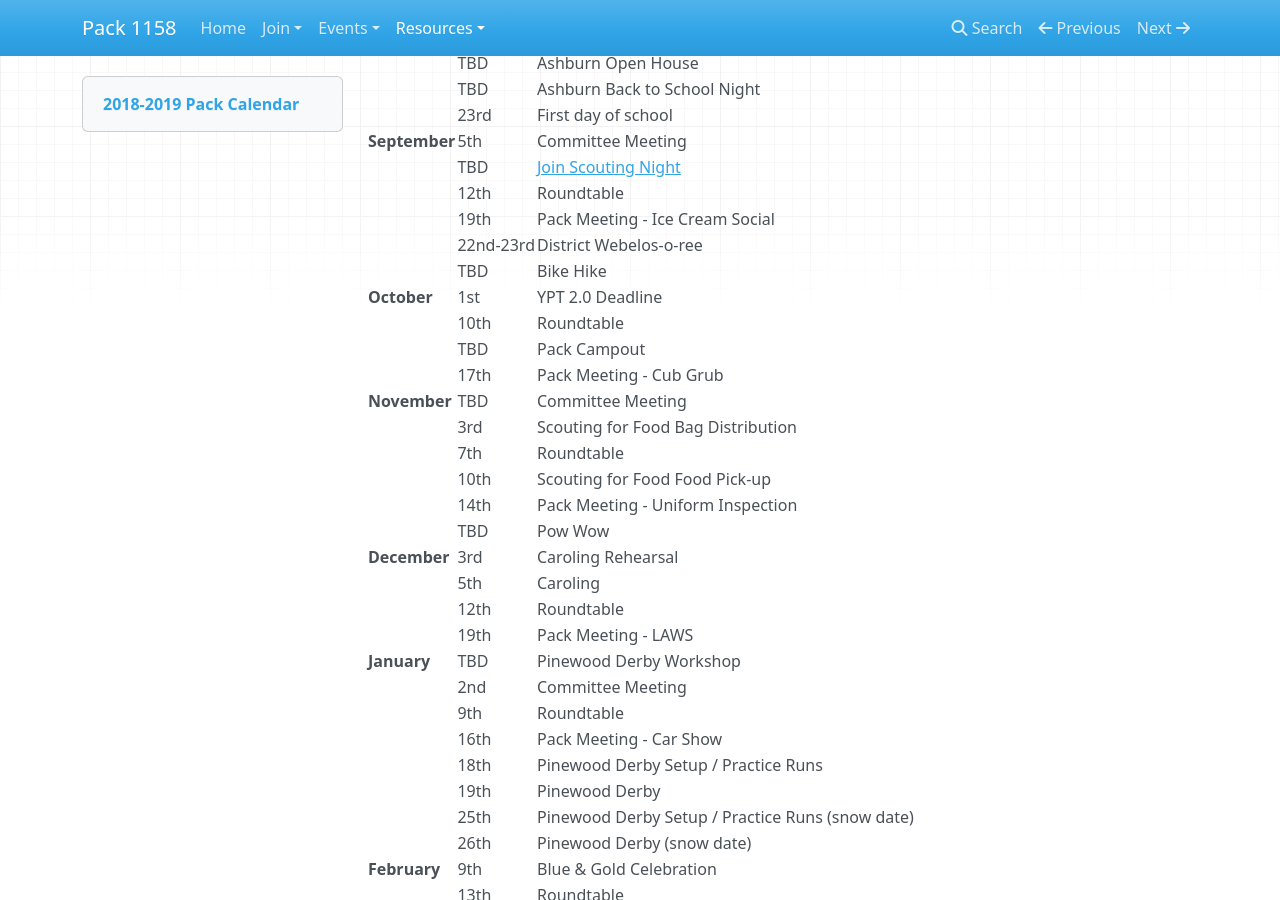
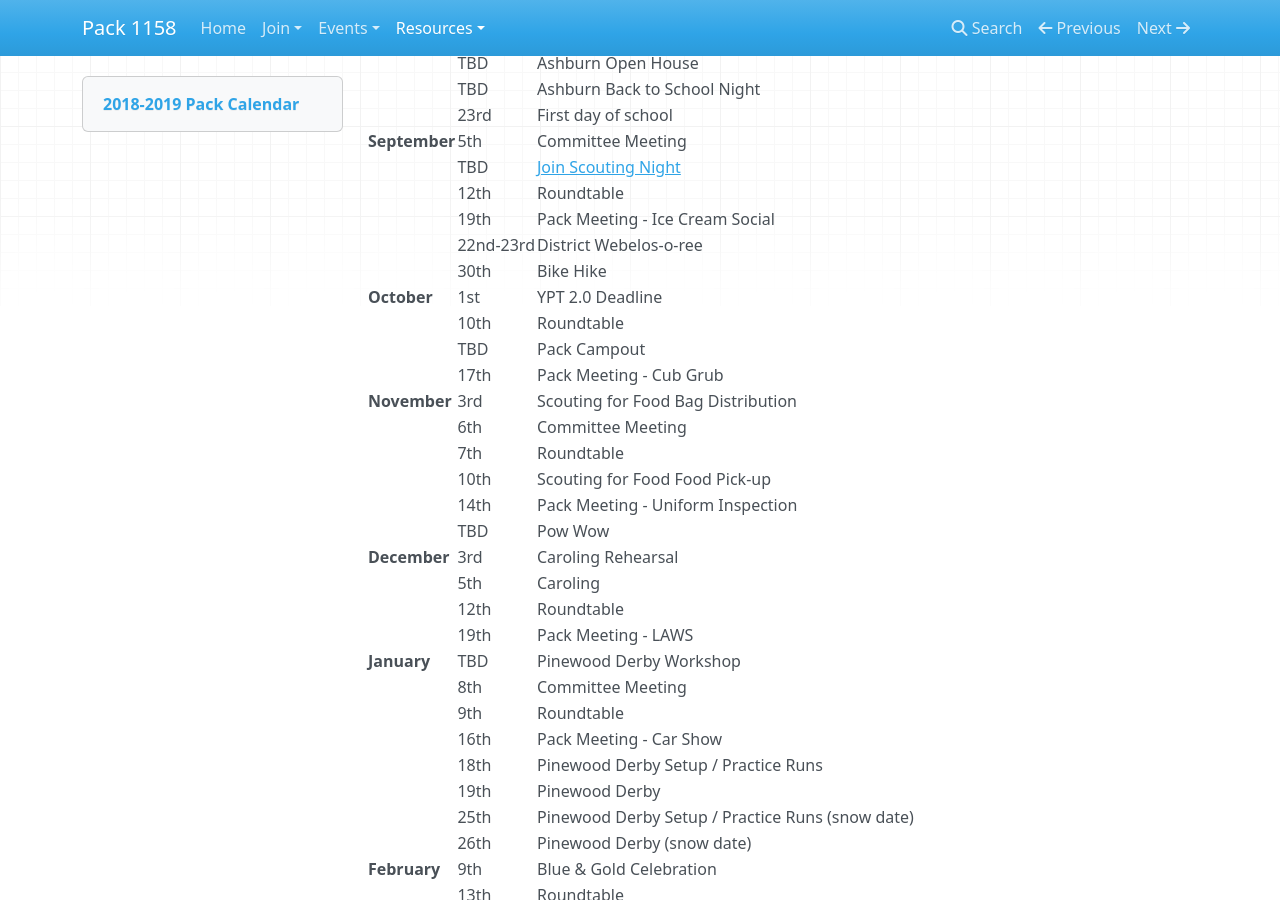
Before and after one commit to pack1158/pack1158.github.io, an MkDocs documentation site: the page built from docs/resources/pack-calendar.md, in a window 1280 px wide and 900 px high, scrolled down 448 px. Built offline with MkDocs 1.6.1, drawn with Linux system fonts in a browser that asks for light colours; nearby versions of some CDN libraries; old or Windows-style settings are respelled for this version of MkDocs.

Commit message:
Update calendar

```diff
--- a/docs/resources/pack-calendar.md
+++ b/docs/resources/pack-calendar.md
@@ -23,13 +23,13 @@
 |  | 12th | Roundtable |
 |  | 19th | Pack Meeting - Ice Cream Social |
 |  | 22nd-23rd | District Webelos-o-ree |
-|  | TBD | Bike Hike |
+|  | 30th | Bike Hike |
 | **October** | 1st | YPT 2.0 Deadline |
 |  | 10th | Roundtable |
 |  | TBD | Pack Campout |
 |  | 17th | Pack Meeting - Cub Grub |
-| **November** | TBD | Committee Meeting |
-|  | 3rd | Scouting for Food Bag Distribution |
+| **November** | 3rd | Scouting for Food Bag Distribution |
+|  | 6th | Committee Meeting |
 |  | 7th | Roundtable |
 |  | 10th | Scouting for Food Food Pick-up |
 |  | 14th | Pack Meeting - Uniform Inspection |
@@ -39,7 +39,7 @@
 |  | 12th | Roundtable |
 |  | 19th | Pack Meeting - LAWS |
 | **January** | TBD | Pinewood Derby Workshop |
-|  | 2nd | Committee Meeting |
+|  | 8th | Committee Meeting |
 |  | 9th | Roundtable |
 |  | 16th | Pack Meeting - Car Show |
 |  | 18th | Pinewood Derby Setup / Practice Runs |
```
